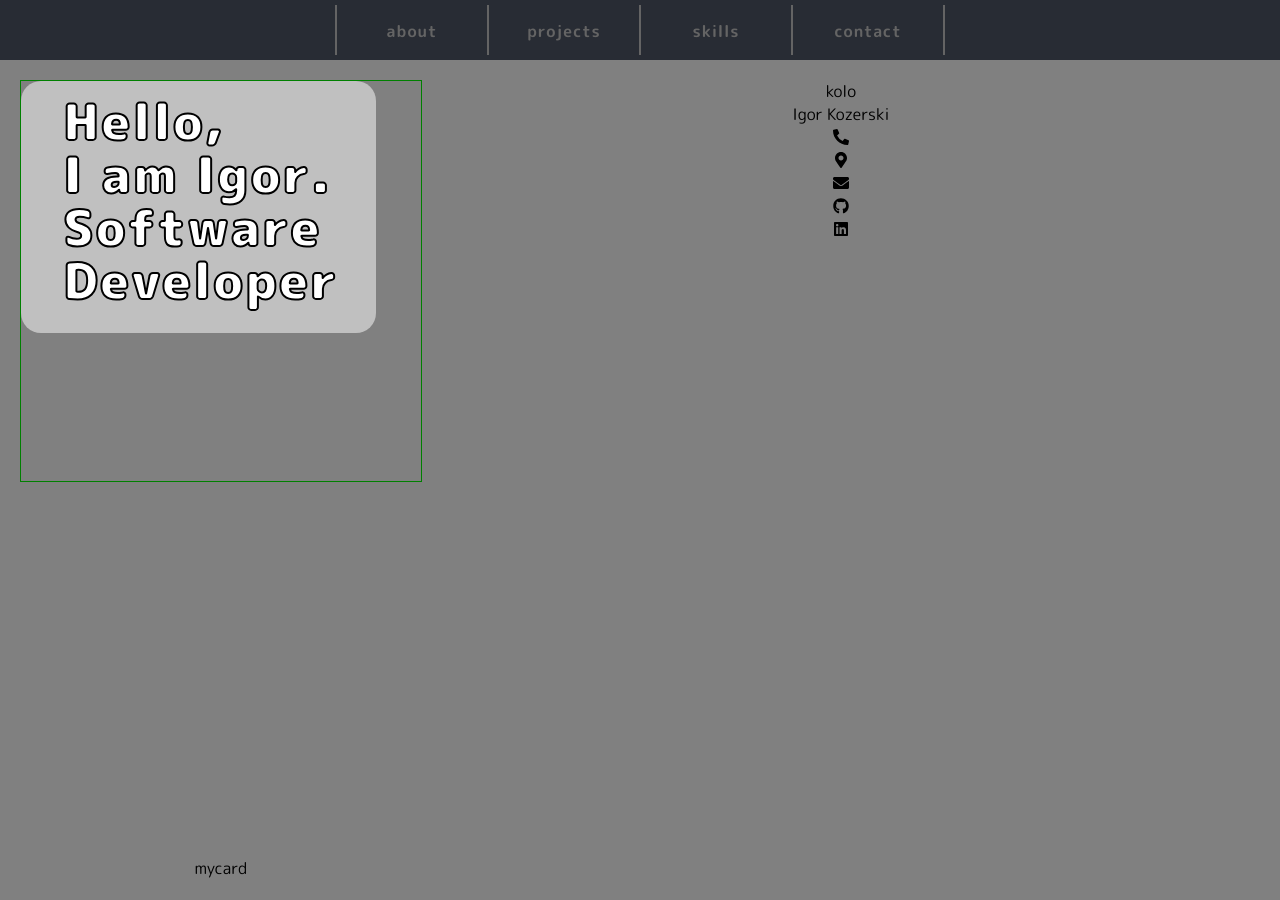
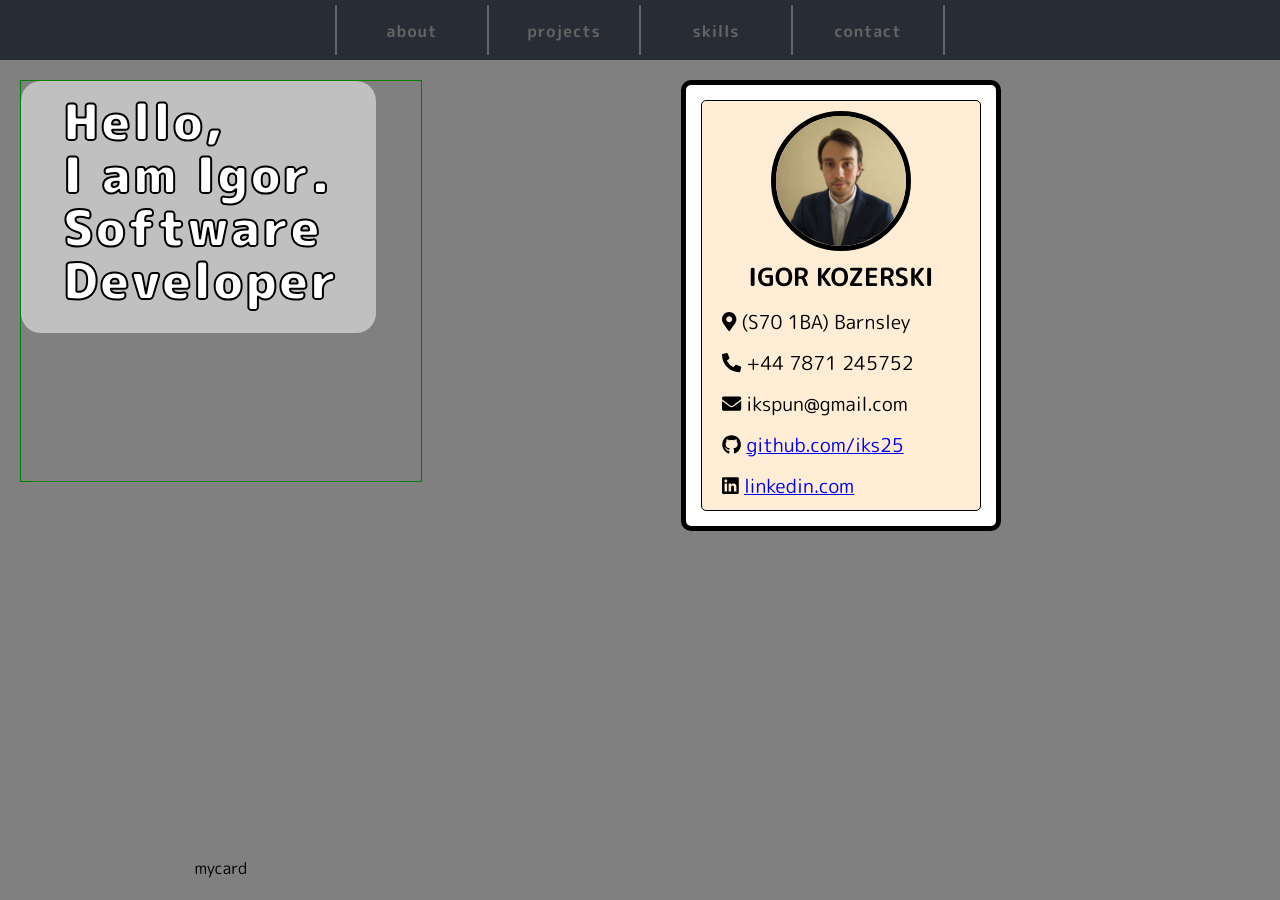
Before and after one commit to iks25/portfolio-website, a React (Create React App) app: page / in a window 1280 px wide. Built offline with nearby package versions, Linux system fonts and the light colour scheme.

Commit message:
creating bisness card

```diff
--- /dev/null
+++ b/src/components/BisnessCard/BisnessCard.js
@@ -0,0 +1,58 @@
+import {
+  faEnvelope,
+  faMapMarked,
+  faMapMarkedAlt,
+  faMapMarkerAlt,
+  faMapPin,
+  faMapSigns,
+  faPhoneAlt,
+} from "@fortawesome/free-solid-svg-icons";
+import { FontAwesomeIcon } from "@fortawesome/react-fontawesome";
+import { library } from "@fortawesome/fontawesome-svg-core";
+import myPicture from "./jasquere.png";
+import "./bisnessCard.css";
+
+import React from "react";
+import { Link } from "react-router-dom";
+
+const BisnessCard = (props) => {
+  const phoneIcon = <FontAwesomeIcon icon={faPhoneAlt} />;
+  const mapIcon = <FontAwesomeIcon icon={faMapMarkerAlt} />;
+  const emailIcon = <FontAwesomeIcon icon={faEnvelope} />;
+  const githubIcon = <FontAwesomeIcon icon={["fab", "github"]} />;
+  const linkedinIcon = <FontAwesomeIcon icon={["fab", "linkedin"]} />;
+
+  return (
+    <div className="bisnessCardContainer">
+      <div className="bisnessCardBorder">
+        <div className="bisnessCard">
+          <img src={myPicture} className="myPicture" alt="profilImage" />
+          <div className="nameDiv">Igor Kozerski</div>
+          <div className="moreInf">
+            <div>{mapIcon} (S70 1BA) Barnsley</div>
+            <div>{phoneIcon} +44 7871 245752</div>
+            <div>{emailIcon} ikspun@gmail.com</div>
+            <div>
+              {githubIcon}
+              <span> </span>
+              <a href="https://github.com/iks25" target="blank">
+                github.com/iks25
+              </a>
+            </div>
+            <div>
+              {linkedinIcon} <span> </span>
+              <a
+                href="https://www.linkedin.com/in/igor-kozerski-9858001b8/"
+                target="blank"
+              >
+                linkedin.com
+              </a>
+            </div>
+          </div>
+        </div>
+      </div>
+    </div>
+  );
+};
+
+export default BisnessCard;
--- /dev/null
+++ b/src/components/BisnessCard/bisnessCard.css
@@ -0,0 +1,38 @@
+.bisnessCardContainer {
+  font-size: 1.2em;
+}
+.bisnessCardBorder {
+  margin: 0 auto;
+  background-color: white;
+  width: 280px;
+  border-radius: 10px;
+  padding: 15px;
+  border: 5px solid black;
+}
+.bisnessCard {
+  margin: 0 auto;
+  background-color: rgb(255, 237, 213);
+
+  border-radius: 5px;
+  padding: 10px 0;
+  border: 1px solid black;
+}
+.myPicture {
+  width: 130px;
+  border-radius: 50%;
+  border: 5px solid black;
+}
+.nameDiv {
+  text-transform: uppercase;
+  font-weight: 600;
+  font-size: 1.3em;
+}
+.moreInf {
+  display: flex;
+  flex-direction: column;
+}
+.moreInf div {
+  margin-top: 12px;
+  margin-left: 20px;
+  text-align: left;
+}
--- a/src/components/aboutMe/AboutMe.js
+++ b/src/components/aboutMe/AboutMe.js
@@ -1,8 +1,9 @@
 import React from "react";
 import "./aboutMe.css";
-import BisnessCard from "./FancyLetter/BisnessCard/BisnessCard";
+import BisnessCard from "../BisnessCard/BisnessCard";
 import FancyLetter, { convertTextToLetters } from "./FancyLetter/FancyLetter";
 import TextBox from "./TextBox";
+import FancyWord from "./FancyLetter/FancyWord";
 
 const AboutMe = (props) => {
   let h1Text = "hello\nI am Igor,\nI am Software Developer";
@@ -12,6 +13,7 @@ const AboutMe = (props) => {
   return (
     <div className="aboutMePage" style={{ height: "800px" }}>
       <TextBox />
+
       <BisnessCard />
       <div>mycard</div>
     </div>
--- a/src/components/aboutMe/FancyLetter/BisnessCard/BisnessCard.js
+++ /dev/null
@@ -1,35 +0,0 @@
-import {
-  faEnvelope,
-  faMapMarked,
-  faMapMarkedAlt,
-  faMapMarkerAlt,
-  faMapPin,
-  faMapSigns,
-  faPhoneAlt,
-} from "@fortawesome/free-solid-svg-icons";
-import { FontAwesomeIcon } from "@fortawesome/react-fontawesome";
-import { library } from "@fortawesome/fontawesome-svg-core";
-
-import React from "react";
-
-const BisnessCard = (props) => {
-  const phoneIcon = <FontAwesomeIcon icon={faPhoneAlt} />;
-  const mapIcon = <FontAwesomeIcon icon={faMapMarkerAlt} />;
-  const emailIcon = <FontAwesomeIcon icon={faEnvelope} />;
-  const githubIcon = <FontAwesomeIcon icon={["fab", "github"]} />;
-  const linkedinIcon = <FontAwesomeIcon icon={["fab", "linkedin"]} />;
-
-  return (
-    <div>
-      <div>kolo</div>
-      <div>Igor Kozerski</div>
-      <div>{phoneIcon}</div>
-      <div>{mapIcon}</div>
-      <div>{emailIcon}</div>
-      <div>{githubIcon}</div>
-      <div>{linkedinIcon}</div>
-    </div>
-  );
-};
-
-export default BisnessCard;
--- /dev/null
+++ b/src/components/aboutMe/FancyLetter/FancyWord.js
@@ -0,0 +1,32 @@
+import { config } from "@fortawesome/fontawesome-svg-core";
+import React from "react";
+import { useSpring, useTrail, animated } from "react-spring";
+import "./fancyWord.css";
+
+const FancyWord = ({ word }) => {
+  const wordLetters = Array.from(word);
+
+  const springTrail = useTrail(wordLetters.length, {
+    from: { top: "-200px", x: 0 },
+    to: { top: "0", x: 1 },
+    config: {},
+  });
+
+  return (
+    <div style={{ display: "block" }}>
+      {springTrail.map((animation) => (
+        <div
+          style={{
+            display: "inline-block",
+            position: "relative",
+            width: "100px",
+          }}
+        >
+          <animated.div class="box" style={animation} />
+        </div>
+      ))}
+    </div>
+  );
+};
+
+export default FancyWord;
--- /dev/null
+++ b/src/components/aboutMe/FancyLetter/fancyWord.css
@@ -0,0 +1,10 @@
+.box {
+  height: 70px;
+  width: 70px;
+  background-color: red;
+  color: yellow;
+  margin-top: 10px;
+  margin-left: 10px;
+  display: inline-block;
+  position: absolute;
+}
--- a/src/components/aboutMe/TextBox.js
+++ b/src/components/aboutMe/TextBox.js
@@ -1,12 +1,18 @@
 import React from "react";
 import { convertTextToLetters } from "./FancyLetter/FancyLetter";
-import { useSpring, animated } from "react-spring";
+import { useSpring, animated, config } from "react-spring";
 
 const TextBox = () => {
   const props = useSpring({
-    to: [{ marginTop: 0, marginLeft: 0 }, { transform: "scale(1)" }],
-    from: { marginTop: 3000, marginLeft: 3000, transform: "scale(0.3)" },
-    config: { mass: 2, tension: 200, friction: 30 },
+    to: [
+      { marginTop: 0, marginLeft: 0 },
+      {
+        transform: "scale(1)",
+        config: { mass: 6, tension: 200 },
+      },
+    ],
+    from: { marginTop: -2500, marginLeft: 500, transform: "scale(0.3)" },
+    config: config.gentle,
   });
   return (
     <div className="textBoxContainer">
```
Also changed, not shown: src/components/BisnessCard/jasquere.png (added), src/components/aboutMe/FancyLetter/BisnessCard/bisnessCard.css (deleted).
